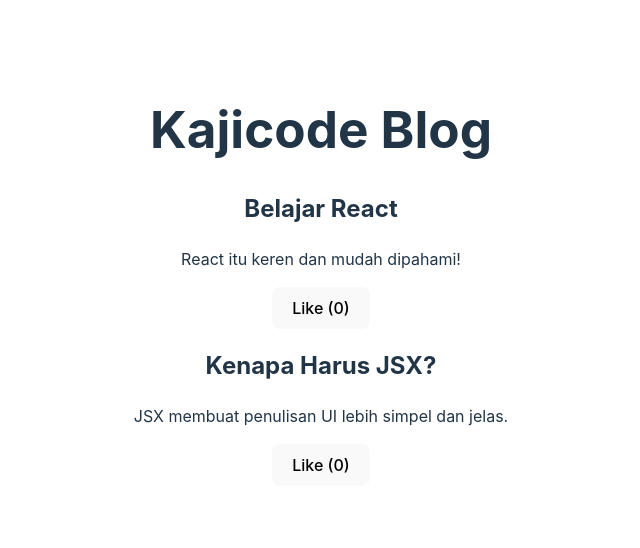
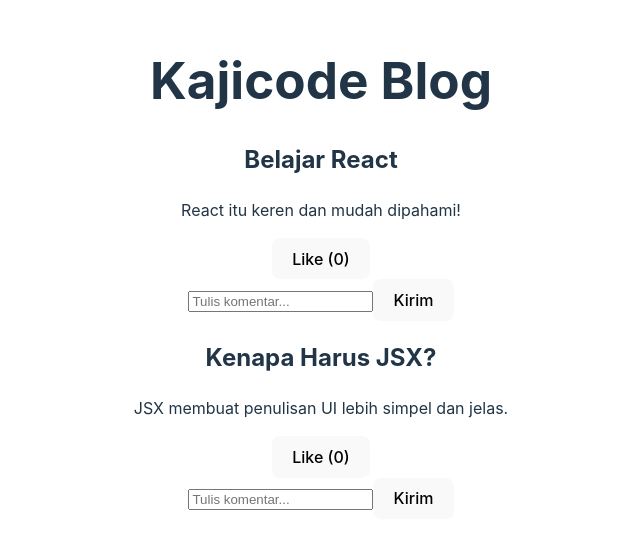
Before and after one commit to ziyad1412/Frontend-Path, a React (Vite) app: page / in a window 1280 px wide. Shown: the part 124-672 px from the top of the page, without its empty margins (319-959 px from the left). Built offline with nearby package versions, Linux system fonts and the light colour scheme.

Commit message:
Materi 5

```diff
--- a/src/BlogPost.jsx
+++ b/src/BlogPost.jsx
@@ -1,12 +1,24 @@
 import { useState } from "react";
 
 function BlogPost(props) {
-  // State untuk menyimpan jumlah Like
   const [likes, setLikes] = useState(0);
+  const [comment, setComment] = useState(""); // State untuk input komentar
+  const [comments, setComments] = useState([]); // State untuk daftar komentar
 
-  // Function untuk menambah Like
   const handleLike = () => {
     setLikes(likes + 1);
+  };
+
+  const handleCommentChange = (event) => {
+    setComment(event.target.value);
+  };
+
+  const handleSubmit = (event) => {
+    event.preventDefault();
+    if (comment.trim() !== "") {
+      setComments([...comments, comment]); // Tambahkan komentar ke list
+      setComment(""); // Reset input setelah submit
+    }
   };
 
   return (
@@ -14,6 +26,24 @@ function BlogPost(props) {
       <h2>{props.title}</h2>
       <p>{props.content}</p>
       <button onClick={handleLike}>Like ({likes})</button>
+
+      {/* Form untuk menambahkan komentar */}
+      <form onSubmit={handleSubmit}>
+        <input
+          type="text"
+          placeholder="Tulis komentar..."
+          value={comment}
+          onChange={handleCommentChange}
+        />
+        <button type="submit">Kirim</button>
+      </form>
+
+      {/* Menampilkan daftar komentar */}
+      <ul>
+        {comments.map((c, index) => (
+          <li key={index}>{c}</li>
+        ))}
+      </ul>
     </div>
   );
 }
```
